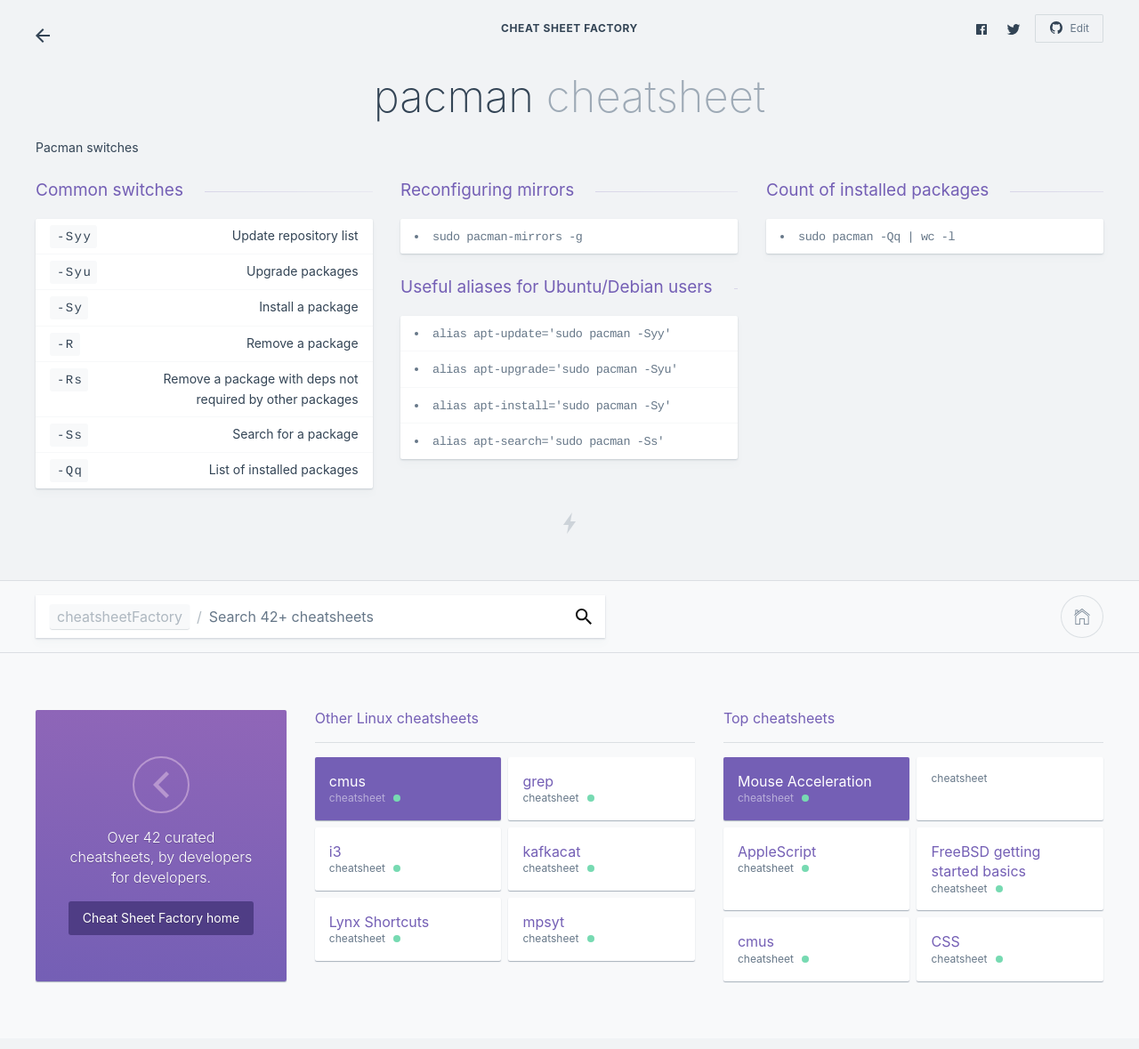
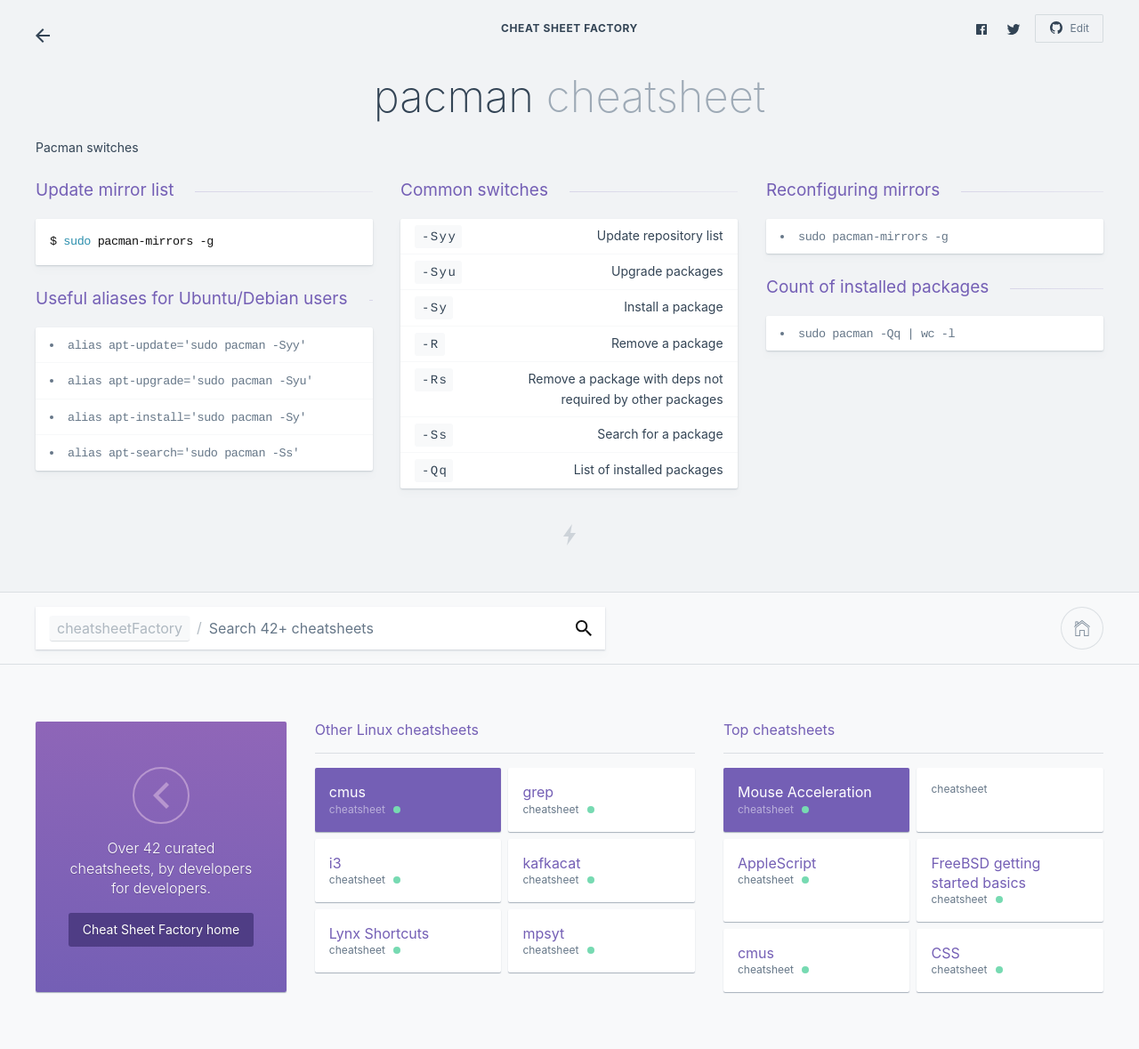
Before and after one commit to kasramp/cheat-sheet-factory, a Jekyll site: the page built from linux/pacman.md, in a window 1280 px wide. Shown: the whole page at 89% size. Built offline with Jekyll 4.4.1, drawn with Linux system fonts in a browser that asks for light colours.

Commit message:
Update pacman cheat sheet

````diff
--- a/linux/pacman.md
+++ b/linux/pacman.md
@@ -14,6 +14,12 @@ intro: |
 Switches
 ---------
 {: .-three-column}
+
+### Update mirror list
+
+```bash
+$ sudo pacman-mirrors -g
+```
 
 ### Common switches
 
````
Also changed, not shown: other parts of linux/pacman.md (+1 -1 lines).
